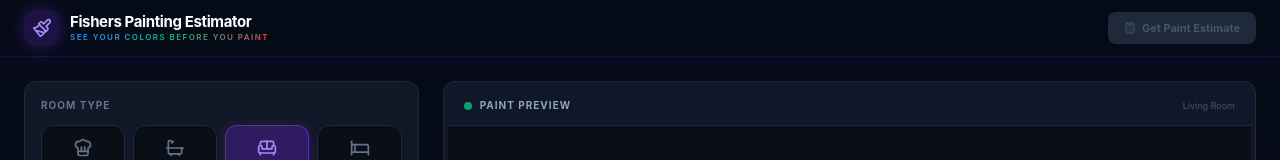
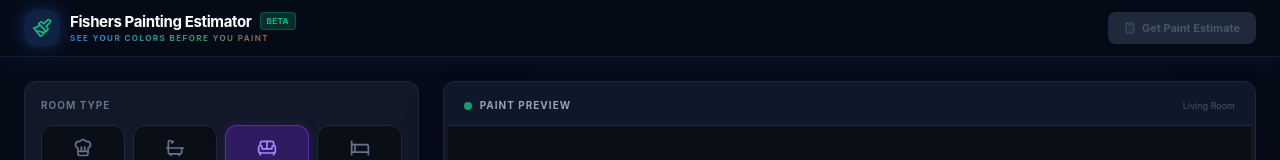
Before and after one commit to BlueprintAiConsulting/blueprint-painting-estimator, a React (Vite) app: page / in a window 1280 px wide. Shown: the top 160 px of the page. Built offline with nearby package versions, Linux system fonts and the light colour scheme; no server answers.

Commit message:
Add beta badge and clean up purple branding in header

```diff
--- a/src/components/common/Header.tsx
+++ b/src/components/common/Header.tsx
@@ -13,21 +13,24 @@ const Header: React.FC<HeaderProps> = ({
   hasImage, onStartOver, onQuoteClick, isQuoteAvailable
 }) => {
   return (
-    <header className="border-b border-[#7C3AED]/15 bg-[#060B18]/95 backdrop-blur-md sticky top-0 z-10 shadow-[0_1px_24px_rgba(124,58,237,0.08)]">
+    <header className="border-b border-[#3B82F6]/15 bg-[#060B18]/95 backdrop-blur-md sticky top-0 z-10 shadow-[0_1px_24px_rgba(59,130,246,0.08)]">
       <div className="max-w-7xl mx-auto px-4 sm:px-6 h-14 flex items-center justify-between">
         {/* Brand */}
         <div className="flex items-center gap-2.5 min-w-0">
-          <div className="w-9 h-9 bg-[#7C3AED]/20 rounded-xl flex items-center justify-center shadow-[0_0_20px_rgba(124,58,237,0.3)]">
-            <svg viewBox="0 0 24 24" fill="none" stroke="currentColor" strokeWidth="2" strokeLinecap="round" strokeLinejoin="round" className="w-5 h-5 text-[#A78BFA]">
+          <div className="w-9 h-9 bg-[#3B82F6]/20 rounded-xl flex items-center justify-center shadow-[0_0_20px_rgba(59,130,246,0.3)]">
+            <svg viewBox="0 0 24 24" fill="none" stroke="currentColor" strokeWidth="2" strokeLinecap="round" strokeLinejoin="round" className="w-5 h-5 text-[#10B981]">
               <path d="M18.37 2.63 14 7l-1.59-1.59a2 2 0 0 0-2.82 0L8 7l9 9 1.59-1.59a2 2 0 0 0 0-2.82L17 10l4.37-4.37a2.12 2.12 0 1 0-3-3Z"/>
               <path d="M9 8c-2 3-4 3.5-7 4l8 10c2-1 6-5 6-7"/>
               <path d="M14.5 17.5 4.5 15"/>
             </svg>
           </div>
           <div className="flex flex-col min-w-0">
-            <h1 className="font-bold text-[15px] leading-none tracking-tight text-white whitespace-nowrap">
-              {BRAND.name}
-            </h1>
+            <div className="flex items-center gap-2">
+              <h1 className="font-bold text-[15px] leading-none tracking-tight text-white whitespace-nowrap">
+                {BRAND.name}
+              </h1>
+              <span className="px-1.5 py-0.5 rounded text-[8px] font-bold tracking-wider bg-[#10B981]/20 text-[#10B981] uppercase border border-[#10B981]/30">Beta</span>
+            </div>
             <span className="text-[8px] uppercase tracking-[0.18em] font-semibold whitespace-nowrap mt-0.5"
               style={{background: BRAND.accentGradient, WebkitBackgroundClip: 'text', WebkitTextFillColor: 'transparent'}}>
               {BRAND.tagline}
@@ -49,7 +52,7 @@ const Header: React.FC<HeaderProps> = ({
           <button onClick={onQuoteClick} disabled={!isQuoteAvailable}
             className={`px-3 sm:px-4 py-2 rounded-lg transition-all active:scale-95 text-[11px] font-bold flex items-center gap-1.5 whitespace-nowrap ${
               isQuoteAvailable
-                ? 'bg-[#7C3AED] hover:bg-[#6D28D9] text-white shadow-[0_0_12px_rgba(124,58,237,0.4)]'
+                ? 'bg-[#3B82F6] hover:bg-[#2563EB] text-white shadow-[0_0_12px_rgba(59,130,246,0.4)]'
                 : 'bg-[#1E293B] text-[#475569] cursor-not-allowed'
             }`}
           >
```
